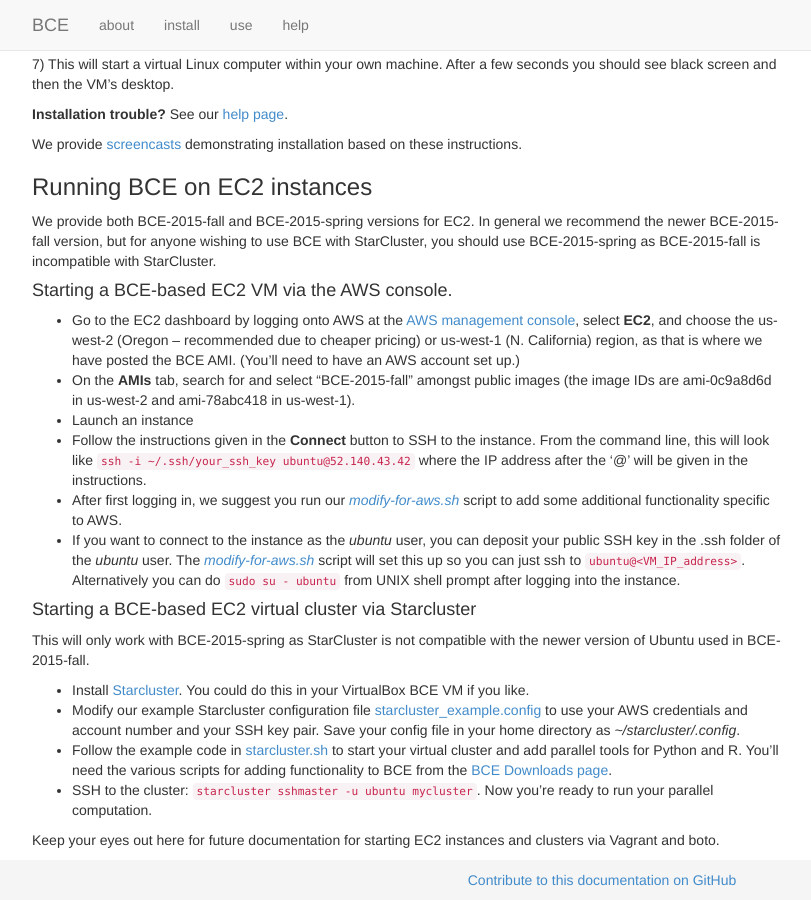
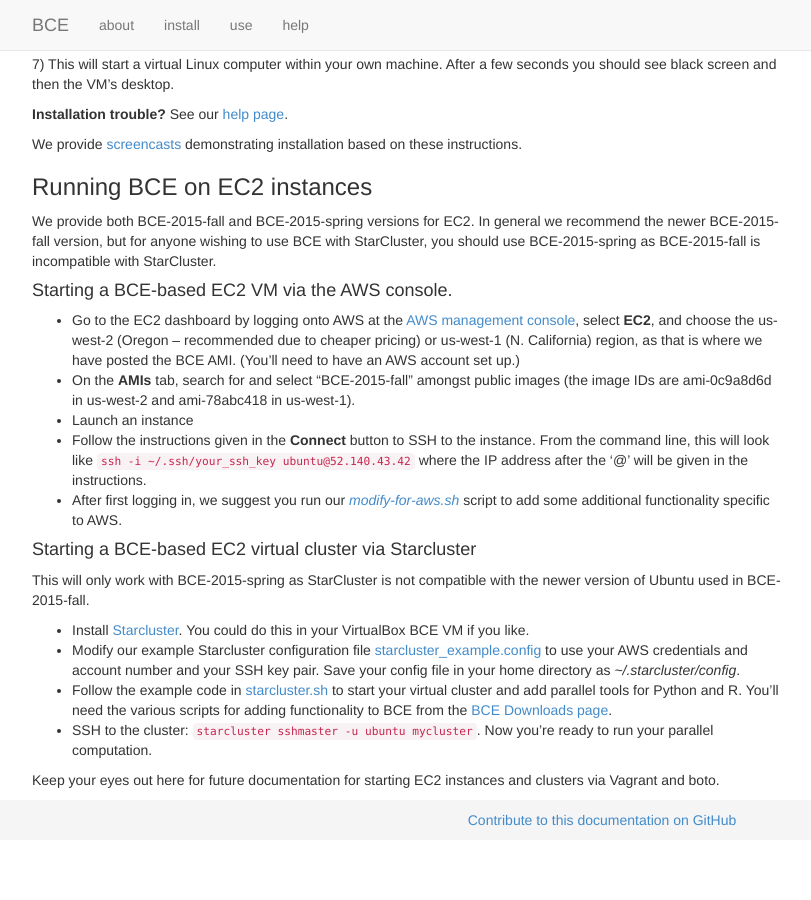
Before and after one commit to ucberkeley/bce-documentation, a Jekyll site: the page built from install.md, in a window 1280 px wide and 900 px high, scrolled down 808 px. Shown: the whole window, without its empty margins (38-849 px from the left). Built offline with Jekyll 4.4.1, drawn with Linux system fonts in a browser that asks for light colours; nearby versions of some CDN libraries; library files that are not in the unit come from our copies; Markdown is read by kramdown in place of the engine named in the settings; after the commit the page ends 1648 px from its top, so only the background shows below that.

Commit message:
fixed a few small errors in install.md

`````diff
--- a/install.md
+++ b/install.md
@@ -63,14 +63,13 @@ We provide both BCE-2015-fall and BCE-2015-spring versions for EC2. In general w
   - Launch an instance
   - Follow the instructions given in the **Connect** button to SSH to the instance. From the command line, this will look like `ssh -i ~/.ssh/your_ssh_key ubuntu@52.140.43.42` where the IP address after the '@' will be given in the instructions.
   - After first logging in, we suggest you run our [*modify-for-aws.sh*](downloads.html) script to add some additional functionality specific to AWS.
-  - If you want to connect to the instance as the *ubuntu* user, you can deposit your public SSH key in the .ssh folder of the *ubuntu* user. The [*modify-for-aws.sh*](downloads.html) script will set this up so you can just ssh to `ubuntu@<VM_IP_address>`. Alternatively you can do ````sudo su - ubuntu```` from UNIX shell prompt after logging into the instance.
 
 #### Starting a BCE-based EC2 virtual cluster via Starcluster
 
 This will only work with BCE-2015-spring as StarCluster is not compatible with the newer version of Ubuntu used in BCE-2015-fall.
 
   - Install [Starcluster](http://star.mit.edu/cluster/docs/latest/installation.html). You could do this in your VirtualBox BCE VM if you like.
-  - Modify our example Starcluster configuration file [starcluster_example.config](https://raw.githubusercontent.com/ucberkeley/bce/dev/post-install/starcluster_example.config) to use your AWS credentials and account number and your SSH key pair. Save your config file in your home directory as *~/starcluster/.config*.
+  - Modify our example Starcluster configuration file [starcluster_example.config](https://raw.githubusercontent.com/ucberkeley/bce/dev/post-install/starcluster_example.config) to use your AWS credentials and account number and your SSH key pair. Save your config file in your home directory as *~/.starcluster/config*.
   - Follow the example code in [starcluster.sh](https://raw.githubusercontent.com/ucberkeley/bce/dev/post-install/starcluster.sh) to start your virtual cluster and add parallel tools for Python and R. You'll need the various scripts for adding functionality to BCE from the [BCE Downloads page](downloads.html).
   - SSH to the cluster: `starcluster sshmaster -u ubuntu mycluster`. Now you're ready to run your parallel computation.
 
`````
